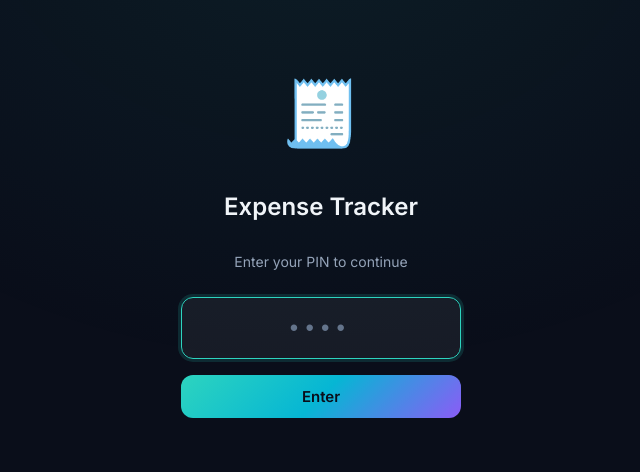
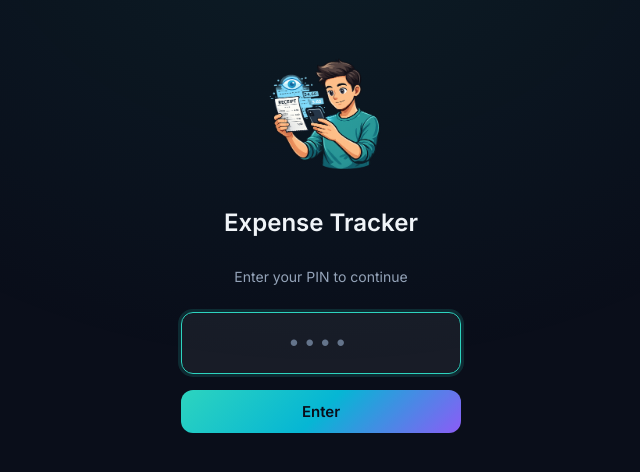
Before and after one commit to SMJ-205/expense-tracker, a Next.js app: page / in a window 1280 px wide. Shown: the part 104-576 px from the top of the page, without its empty margins (319-959 px from the left). Built offline with nearby package versions, Linux system fonts and the light colour scheme.

Commit message:
style: replace login emoji with custom illustration

```diff
--- a/src/app/page.js
+++ b/src/app/page.js
@@ -272,7 +272,7 @@ export default function HomePage() {
     return (
       <div className="app-container">
         <div className="login-container">
-          <div className="login-icon">🧾</div>
+          <img src="/receipt-illustration.png" alt="Expense Tracker" style={{ width: '200px', height: 'auto', objectFit: 'contain' }} />
           <h1 className="login-title">Expense Tracker</h1>
           <p style={{ color: 'var(--text-secondary)', fontSize: '0.875rem' }}>
             Enter your PIN to continue
```
Also changed, not shown: public/receipt-illustration.png (added), 1 other file (tests, documents, lock files or other folders).
